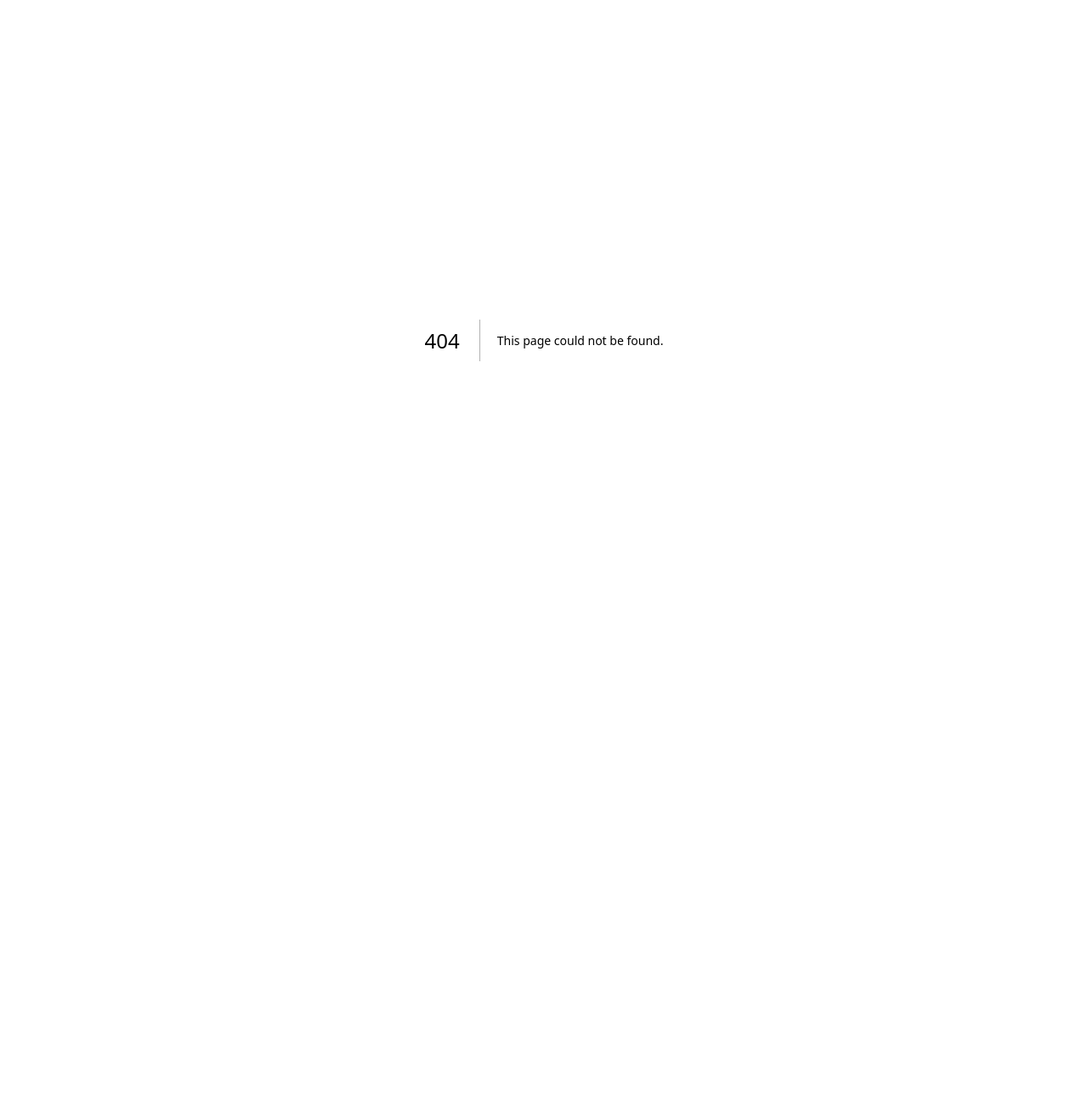
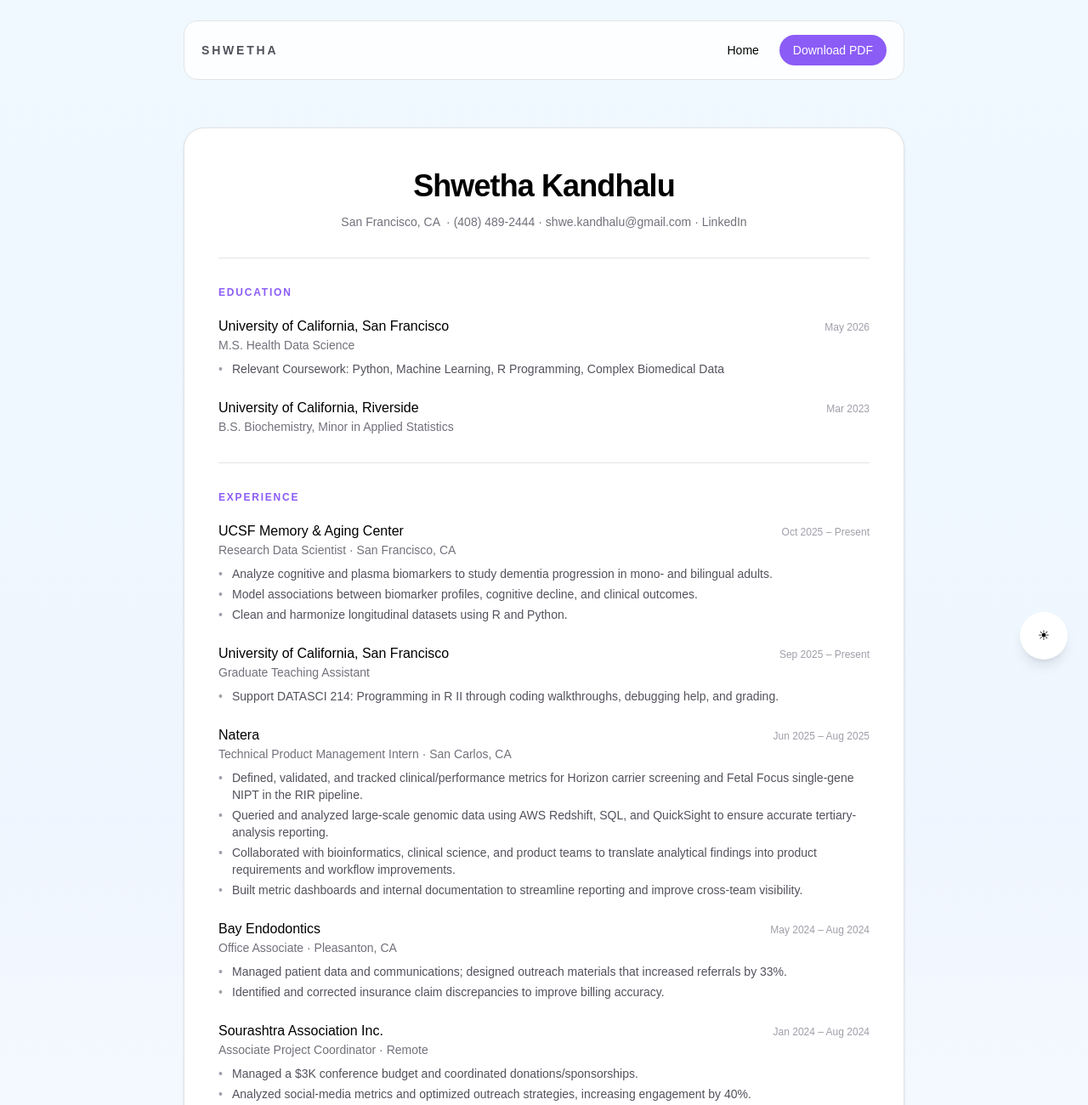
Before and after one commit to shwe-kandhalu/portfolio, a Next.js app: page /resume in a window 1280 px wide. Before the commit this address had no page. Shown: the top 1300 px of the page at 85% size. Before the commit the page ends 800 px from the top, so only its background shows below. Built offline with nearby package versions, Linux system fonts and the light colour scheme.

Commit message:
add resume page and cursor glow effect, default to light theme

```diff
--- a/app/globals.css
+++ b/app/globals.css
@@ -1,6 +1,6 @@
 @import "tailwindcss";
 
-@variant dark (&:where(.dark, .dark *));
+@custom-variant dark (&:where(.dark, .dark *));
 
 :root {
   --background: #ffffff;
@@ -14,9 +14,11 @@
   --font-mono: var(--font-geist-mono);
 }
 
-.dark {
-  --background: #0a0a0a;
-  --foreground: #ededed;
+@media (prefers-color-scheme: dark) {
+  :root {
+    --background: #0a0a0a;
+    --foreground: #ededed;
+  }
 }
 
 body {
--- /dev/null
+++ b/app/resume/page.tsx
@@ -0,0 +1,191 @@
+import ThemeToggle from "../../components/theme-toggle";
+import CursorGlow from "../../components/cursor-glow";
+
+export default function Resume() {
+  return (
+    <main className="min-h-screen bg-gradient-to-b from-sky-50 via-blue-50 to-white text-black transition-colors duration-300 dark:from-[#130b2e] dark:via-[#0b1530] dark:to-[#040a1a] dark:text-white">
+      <div className="mx-auto max-w-4xl px-6 pb-16 pt-6">
+
+        {/* Header / Nav */}
+        <header className="sticky top-0 z-20 mb-14 rounded-2xl border border-zinc-200 bg-white/80 px-5 py-4 backdrop-blur transition-colors dark:border-white/10 dark:bg-zinc-950/75">
+          <nav className="flex flex-col gap-4 sm:flex-row sm:items-center sm:justify-between">
+            <a href="/" className="text-sm font-semibold uppercase tracking-[0.2em] text-zinc-600 dark:text-zinc-300">
+              Shwetha
+            </a>
+            <div className="flex flex-wrap items-center gap-2 text-sm">
+              <a href="/" className="rounded-full px-4 py-2 hover:bg-zinc-100 dark:hover:bg-white/5">
+                Home
+              </a>
+              <a
+                href="/resume.pdf"
+                download
+                className="rounded-full bg-[#8b5cf6] px-4 py-2 text-white transition hover:bg-[#7c3aed]"
+              >
+                Download PDF
+              </a>
+            </div>
+          </nav>
+        </header>
+
+        {/* Resume Content */}
+        <div className="rounded-3xl border border-zinc-200 bg-white px-10 py-12 shadow-sm transition-colors dark:border-white/10 dark:bg-white/5">
+
+          {/* Name + Contact */}
+          <div className="border-b border-zinc-200 pb-8 text-center dark:border-white/10">
+            <h1 className="text-4xl font-semibold tracking-tight">Shwetha Kandhalu</h1>
+            <p className="mt-3 text-sm text-zinc-500 dark:text-zinc-400">
+              San Francisco, CA &nbsp;·&nbsp;
+              <a href="tel:4084892444" className="hover:text-[#8b5cf6]">(408) 489-2444</a>
+              &nbsp;·&nbsp;
+              <a href="mailto:shwe.kandhalu@gmail.com" className="hover:text-[#8b5cf6]">shwe.kandhalu@gmail.com</a>
+              &nbsp;·&nbsp;
+              <a href="https://linkedin.com/in/shwethakandhalu" target="_blank" rel="noreferrer" className="hover:text-[#8b5cf6]">LinkedIn</a>
+            </p>
+          </div>
+
+          {/* Education */}
+          <Section title="Education">
+            <Entry
+              title="University of California, San Francisco"
+              subtitle="M.S. Health Data Science"
+              date="May 2026"
+              bullets={["Relevant Coursework: Python, Machine Learning, R Programming, Complex Biomedical Data"]}
+            />
+            <Entry
+              title="University of California, Riverside"
+              subtitle="B.S. Biochemistry, Minor in Applied Statistics"
+              date="Mar 2023"
+            />
+          </Section>
+
+          {/* Experience */}
+          <Section title="Experience">
+            <Entry
+              title="UCSF Memory & Aging Center"
+              subtitle="Research Data Scientist · San Francisco, CA"
+              date="Oct 2025 – Present"
+              bullets={[
+                "Analyze cognitive and plasma biomarkers to study dementia progression in mono- and bilingual adults.",
+                "Model associations between biomarker profiles, cognitive decline, and clinical outcomes.",
+                "Clean and harmonize longitudinal datasets using R and Python.",
+              ]}
+            />
+            <Entry
+              title="University of California, San Francisco"
+              subtitle="Graduate Teaching Assistant"
+              date="Sep 2025 – Present"
+              bullets={[
+                "Support DATASCI 214: Programming in R II through coding walkthroughs, debugging help, and grading.",
+              ]}
+            />
+            <Entry
+              title="Natera"
+              subtitle="Technical Product Management Intern · San Carlos, CA"
+              date="Jun 2025 – Aug 2025"
+              bullets={[
+                "Defined, validated, and tracked clinical/performance metrics for Horizon carrier screening and Fetal Focus single-gene NIPT in the RIR pipeline.",
+                "Queried and analyzed large-scale genomic data using AWS Redshift, SQL, and QuickSight to ensure accurate tertiary-analysis reporting.",
+                "Collaborated with bioinformatics, clinical science, and product teams to translate analytical findings into product requirements and workflow improvements.",
+                "Built metric dashboards and internal documentation to streamline reporting and improve cross-team visibility.",
+              ]}
+            />
+            <Entry
+              title="Bay Endodontics"
+              subtitle="Office Associate · Pleasanton, CA"
+              date="May 2024 – Aug 2024"
+              bullets={[
+                "Managed patient data and communications; designed outreach materials that increased referrals by 33%.",
+                "Identified and corrected insurance claim discrepancies to improve billing accuracy.",
+              ]}
+            />
+            <Entry
+              title="Sourashtra Association Inc."
+              subtitle="Associate Project Coordinator · Remote"
+              date="Jan 2024 – Aug 2024"
+              bullets={[
+                "Managed a $3K conference budget and coordinated donations/sponsorships.",
+                "Analyzed social-media metrics and optimized outreach strategies, increasing engagement by 40%.",
+              ]}
+            />
+            <Entry
+              title="UC Riverside"
+              subtitle="Undergraduate Research Assistant · Riverside, CA"
+              date="Jul 2022 – Mar 2023"
+              bullets={[
+                "Cleaned and structured ecological datasets in R, converting raw tables into interaction matrices.",
+                'Performed QC checks on 15K+ entries and contributed to "The Butterfly Net" pollinator identification app.',
+              ]}
+            />
+          </Section>
+
+          {/* Projects */}
+          <Section title="Projects">
+            <div className="space-y-3 text-sm text-zinc-600 dark:text-zinc-300">
+              <p>
+                <span className="font-medium text-black dark:text-white">Surgical Site Infections & Hypothermia</span>
+                {" — "}Built ML models (LR, AdaBoost, NN) predicting postoperative infections in 7,900+ surgical patients.
+              </p>
+              <p>
+                <span className="font-medium text-black dark:text-white">Sequence Analysis Pipeline</span>
+                {" — "}Automated Python workflow to process DNA sequences, detect restriction sites, and generate structured outputs.
+              </p>
+            </div>
+          </Section>
+
+          {/* Skills */}
+          <Section title="Technical Skills" last>
+            <div className="space-y-2 text-sm text-zinc-600 dark:text-zinc-300">
+              <p><span className="font-medium text-black dark:text-white">Programming:</span> Python (NumPy, Pandas, Matplotlib), R (dplyr, Tidyverse), SQL, STATA</p>
+              <p><span className="font-medium text-black dark:text-white">Data Science:</span> EHR Analysis, Wrangling, Modeling, Machine Learning, Visualization</p>
+              <p><span className="font-medium text-black dark:text-white">Tools:</span> AWS, QuickSight, Redshift, Microsoft Office, Dentrix</p>
+            </div>
+          </Section>
+
+        </div>
+      </div>
+
+      <ThemeToggle />
+      <CursorGlow />
+    </main>
+  );
+}
+
+function Section({ title, children, last }: { title: string; children: React.ReactNode; last?: boolean }) {
+  return (
+    <div className={`py-8 ${last ? "" : "border-b border-zinc-200 dark:border-white/10"}`}>
+      <h2 className="mb-5 text-xs font-semibold uppercase tracking-[0.15em] text-[#8b5cf6]">{title}</h2>
+      {children}
+    </div>
+  );
+}
+
+function Entry({
+  title,
+  subtitle,
+  date,
+  bullets,
+}: {
+  title: string;
+  subtitle: string;
+  date: string;
+  bullets?: string[];
+}) {
+  return (
+    <div className="mb-6 last:mb-0">
+      <div className="flex flex-col gap-0.5 sm:flex-row sm:items-baseline sm:justify-between">
+        <p className="font-medium">{title}</p>
+        <p className="text-xs text-zinc-400 shrink-0">{date}</p>
+      </div>
+      <p className="text-sm text-zinc-500 dark:text-zinc-400">{subtitle}</p>
+      {bullets && (
+        <ul className="mt-2 space-y-1">
+          {bullets.map((b) => (
+            <li key={b} className="text-sm text-zinc-600 dark:text-zinc-300 pl-4 relative before:absolute before:left-0 before:content-['•'] before:text-zinc-400">
+              {b}
+            </li>
+          ))}
+        </ul>
+      )}
+    </div>
+  );
+}
--- /dev/null
+++ b/components/cursor-glow.tsx
@@ -0,0 +1,24 @@
+"use client";
+
+import { useEffect, useRef } from "react";
+
+export default function CursorGlow() {
+  const blobRef = useRef<HTMLDivElement>(null);
+
+  useEffect(() => {
+    const move = (e: MouseEvent) => {
+      if (!blobRef.current) return;
+      blobRef.current.style.left = `${e.clientX}px`;
+      blobRef.current.style.top = `${e.clientY}px`;
+    };
+    window.addEventListener("mousemove", move);
+    return () => window.removeEventListener("mousemove", move);
+  }, []);
+
+  return (
+    <div
+      ref={blobRef}
+      className="pointer-events-none fixed z-0 h-72 w-72 -translate-x-1/2 -translate-y-1/2 rounded-full blur-3xl opacity-25 bg-sky-300 dark:opacity-20 dark:bg-violet-500 transition-[left,top] duration-300 ease-out"
+    />
+  );
+}
--- a/components/theme-provider.tsx
+++ b/components/theme-provider.tsx
@@ -6,7 +6,7 @@ export function ThemeProvider({ children }: { children: React.ReactNode }) {
   return (
     <NextThemesProvider
       attribute="class"
-      defaultTheme="dark"
+      defaultTheme="light"
       enableSystem={false}
     >
       {children}
```
Also changed, not shown: app/page.tsx (+6 -1 lines), 1 other file (tests, documents, lock files or other folders).
